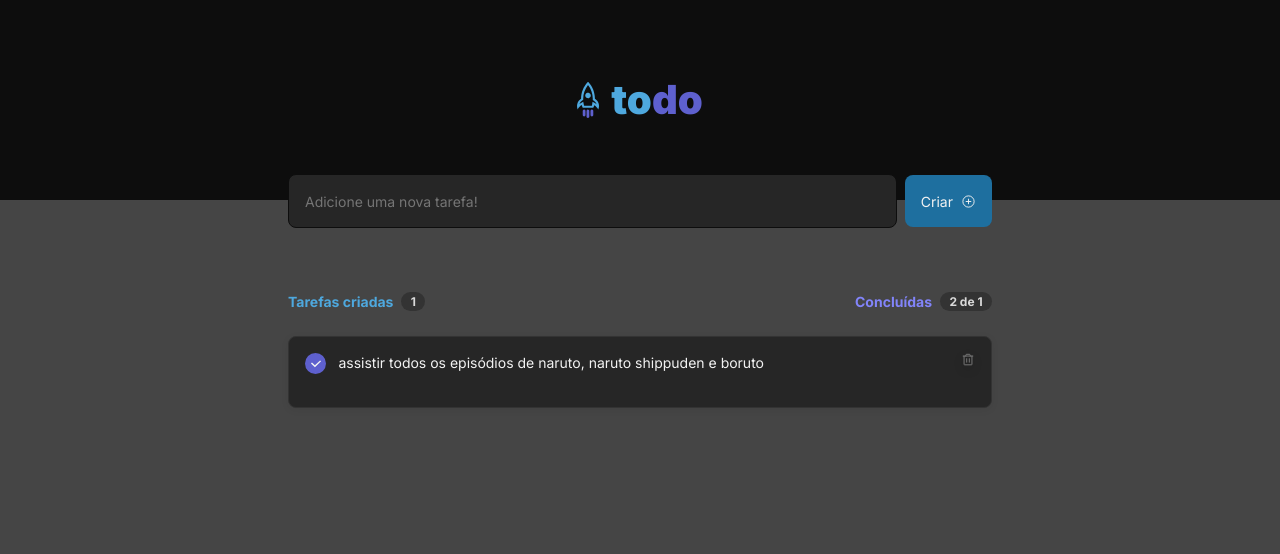
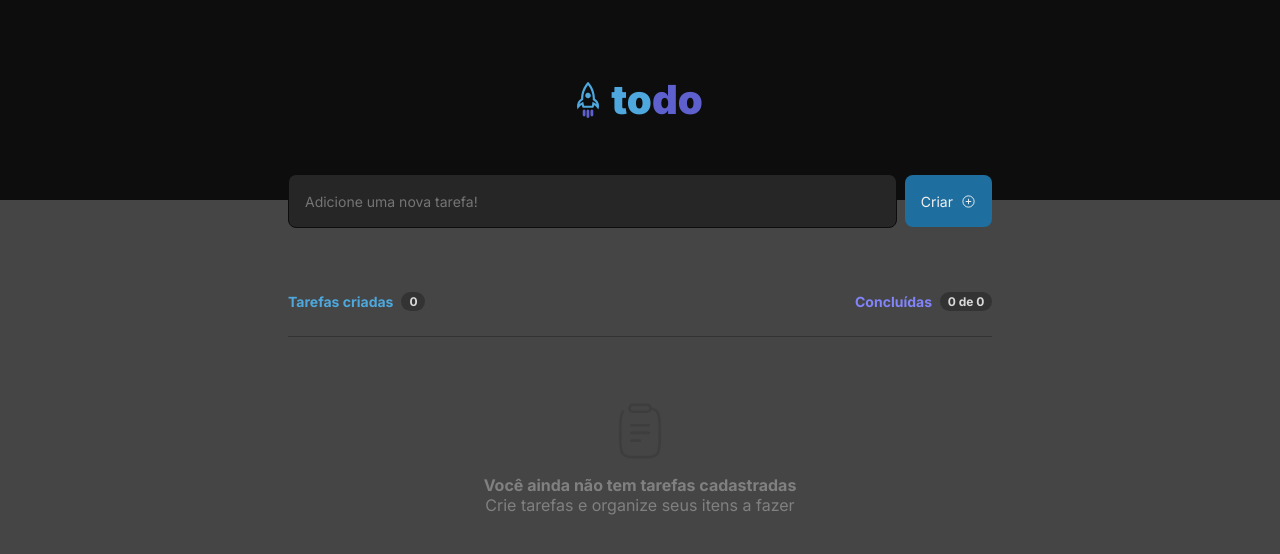
Before and after one commit to mateusrc-dev/multiplication-table-app, a React (Vite) app: page / in a window 1280 px wide. Shown: the top 554 px of the page. Built offline with nearby package versions, Linux system fonts and the light colour scheme.

Commit message:
update project ToDo-ignite

```diff
--- a/src/App.jsx
+++ b/src/App.jsx
@@ -5,17 +5,13 @@ import { Post } from "./components/Post";
 import { Header } from "./components/Header";
 import { Input } from "./components/Input";
 import { Button } from "./components/Button";
-import { useState } from "react";
+import { useEffect, useState } from "react";
 
 export function App() {
-  const [assignments, setAssignments] = useState([
-    {
-      check: true,
-      content:
-        "assistir todos os episódios de naruto, naruto shippuden e boruto",
-    },
-  ]);
+  const [assignments, setAssignments] = useState([]);
   const [newAssignment, setNewAssignment] = useState("");
+  const [countCheks, setCountCheks] = useState(0);
+  const [state, setState] = useState(0);
 
   function handleAddNewAssignments() {
     setAssignments((prevState) => [
@@ -36,6 +32,34 @@ export function App() {
     setAssignments(assignmentsWithoutDelete);
   }
 
+  function handleCheckAssignment(index) {
+    if (state == 0) {
+      setState(1);
+    } else if (state == 1) {
+      setState(0)
+    }
+    let Assignments = assignments;
+    if (Assignments[index].check == true) {
+      Assignments[index].check = false;
+    } else if (Assignments[index].check == false) {
+      Assignments[index].check = true;
+    }
+    setAssignments(Assignments);
+  }
+
+  useEffect(() => {
+    function handleCheck() {
+      let checksTrue = 0;
+      for (let i = 0; assignments.length > i; i++) {
+        if (assignments[i].check == true) {
+          checksTrue += 1
+        }
+      }
+      return checksTrue
+    }
+    setCountCheks(handleCheck())
+  }, [state]);
+
   return (
     <main>
       <Header />
@@ -54,16 +78,18 @@ export function App() {
           </div>
           <div className={styles.completedTasks}>
             <strong>Concluídas</strong>
-            <span>2 de {assignments.length}</span>
+            <span>{countCheks} de {assignments.length}</span>
           </div>
         </div>
         <div className={styles.posts}>
-          {assignments.map((assignment) => (
+          {assignments.map((assignment, index) => (
             <Post
               key={String(assignment.content)}
               content={assignment.content}
               check={assignment.check}
               handleAssignmentsDelete={handleAssignmentsDelete}
+              handleCheckAssignment={handleCheckAssignment}
+              index={index}
             />
           ))}
         </div>
--- a/src/components/Post.jsx
+++ b/src/components/Post.jsx
@@ -1,16 +1,26 @@
 import styles from "./Post.module.css";
 import { Trash } from "phosphor-react";
 
-export function Post({ content, check, handleAssignmentsDelete }) {
+export function Post({
+  content,
+  check,
+  handleAssignmentsDelete,
+  handleCheckAssignment,
+  index
+}) {
   function handleDeleteAssignments() {
     handleAssignmentsDelete(content);
+  }
+
+  function handleCheck() {
+    handleCheckAssignment(index);
   }
 
   return (
     <div className={styles.container}>
       <div className={styles.checkAndContent}>
         <div className={styles.checkbox}>
-          <input type="checkbox" defaultChecked={check} />
+          <input type="checkbox" defaultChecked={check} onClick={handleCheck} />
           <label></label>
         </div>
         <p>{content}</p>
```
